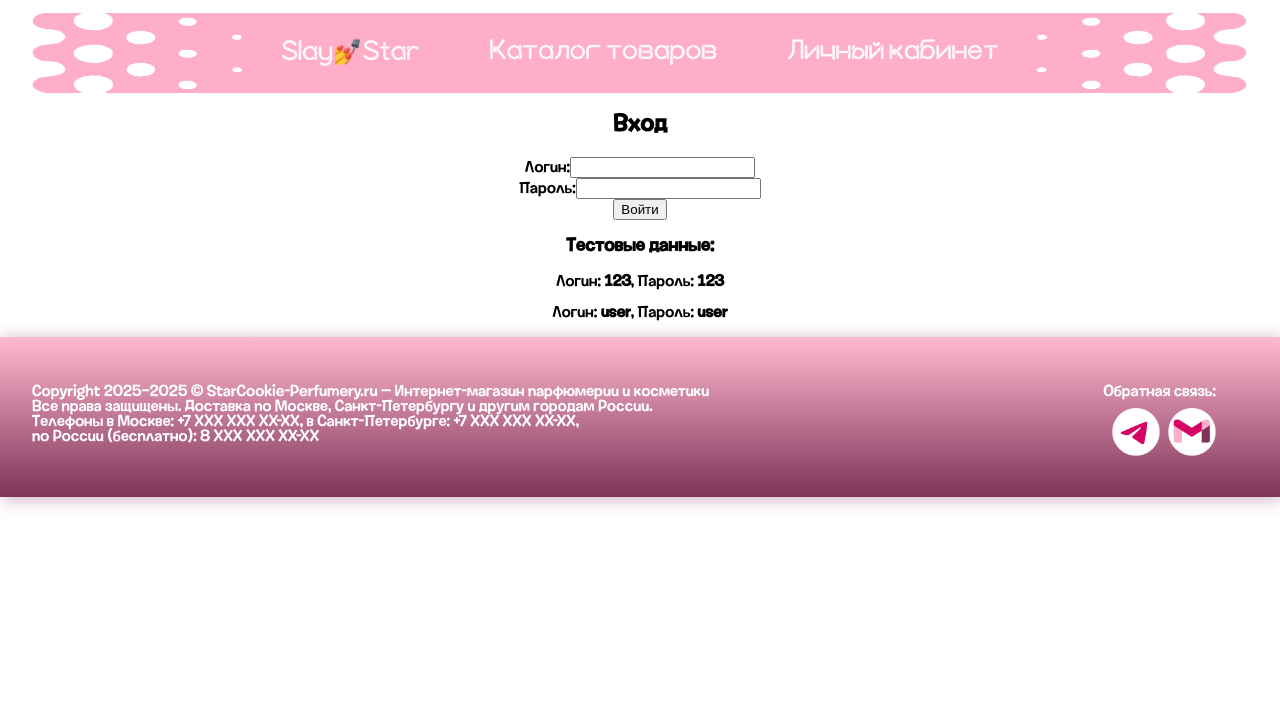
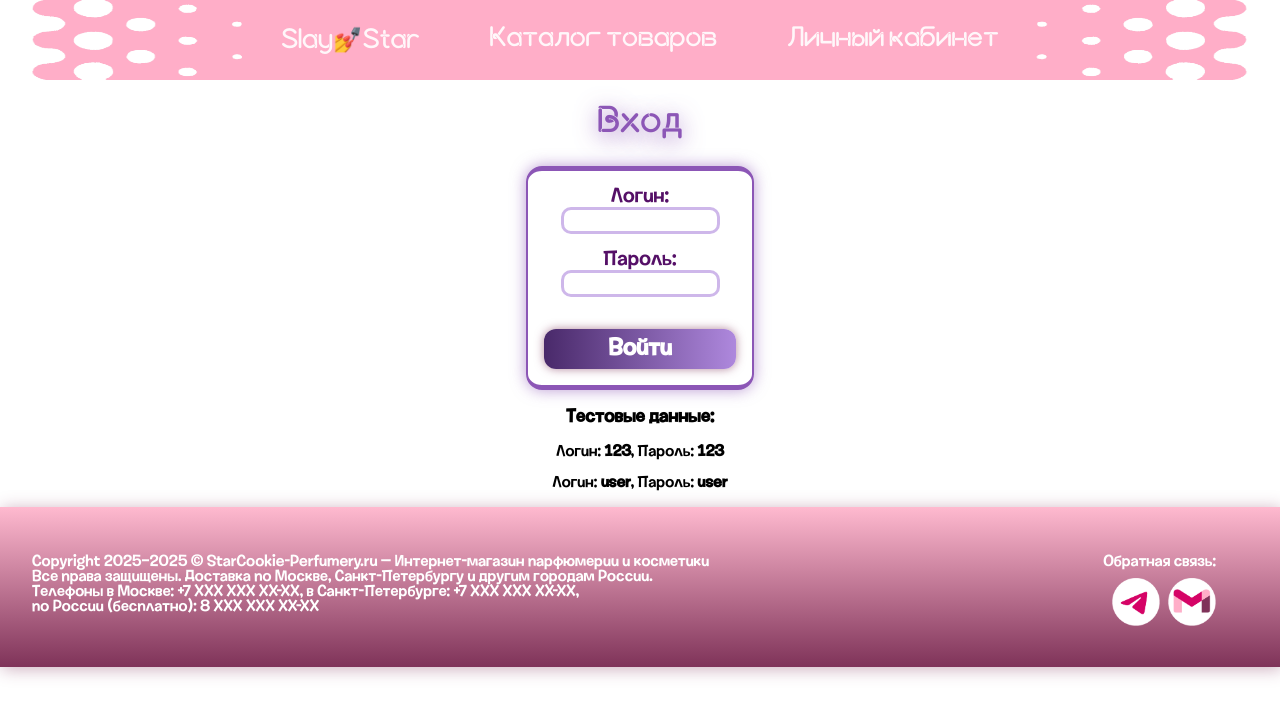
Before and after one commit to StarCookie256/curse_ovik, a React (Create React App) app: page /login in a window 1280 px wide. Shown: the top 716 px of the page. Built offline with nearby package versions, Linux system fonts and the light colour scheme.

Commit message:
фронт - пилил стили тут и там, начал делать страницу регистрации, но сначала сделаем подключение к бэку потом

```diff
--- a/src/api/services/authService.js
+++ b/src/api/services/authService.js
@@ -126,19 +126,19 @@ const realAuthService = {
 const mockUsers = [
 	{
 		id: 1,
-		name: "Говножрун",
+		name: "злий касане тето",
 		email: "123",
 		password: "123",
-		image: "https://images.unsplash.com/photo-1472099645785-5658abf4ff4e?w=150",
+		image: "https://i.pinimg.com/736x/53/c1/1f/53c11f24f3121b0c8ad8f8de87b5c199.jpg",
 		phone: "+7 (999) 123-45-67",
     address: "Ул. Пушкина, дом Колотушкина"
 	},
 	{
 		id: 2,
-		name: "Пердун",
+		name: "злий мику хастуна",
 		email: "user",
 		password: "user",
-		image: "https://images.unsplash.com/photo-1472099645785-5658abf4ff4e?w=150",
+		image: "https://i.redd.it/hatsune-miku-analog-horror-by-me-v0-6docxzxhdwad1.png?width=2298&format=png&auto=webp&s=9039fa14cc65cba2ff9531242d9ba40eb6cb6bb9",
 		phone: "+7 (999) 123-45-67",
     address: "Ул. Пушкина, дом Колотушкина"
 	}
--- a/src/components/filterBar/filterBar.css
+++ b/src/components/filterBar/filterBar.css
@@ -58,7 +58,6 @@
   width: 100%;
   padding: 10px 0;
   border-radius: 12px;
-  font-size: 14px;
   font-weight: bold;
   background: linear-gradient(to right, rgb(127, 51, 89, 0.8), rgba(255, 156, 187, 0.8));
   color: white;
--- a/src/components/perfumeryFooter/perfumeryFooter.css
+++ b/src/components/perfumeryFooter/perfumeryFooter.css
@@ -4,6 +4,7 @@
   height: 10rem;
   box-shadow: 2px 2px 1rem rgb(127, 51, 89, 0.4);
   display: flex;
+  margin-top: auto;
 }
 @media (max-width: 768px) {
   .perfumeryFooter-container {
--- a/src/components/perfumeryHeader/perfumeryHeader.css
+++ b/src/components/perfumeryHeader/perfumeryHeader.css
@@ -6,7 +6,6 @@
   background-size: 95% 100%;
   background-position: center;
   background-repeat: no-repeat;
-  margin-top: 1%;
   display: flex;
   justify-content: center; /* меняем left на center */
   align-items: center;
--- a/src/index.css
+++ b/src/index.css
@@ -3,6 +3,7 @@ body {
   font-family: 'NormalTextFont';
   -webkit-font-smoothing: antialiased;
   -moz-osx-font-smoothing: grayscale;
+  height: 100%;
 }
 
 code {
--- a/src/pages/cabinet/CabinetPage.css
+++ b/src/pages/cabinet/CabinetPage.css
@@ -0,0 +1,121 @@
+.cabinet-page-container{
+  display: flex;
+  flex-direction: column;
+  margin: 1rem 6rem 1rem 6rem;
+  padding: 1rem;
+  border: 2px solid #8c56b6;
+  border-top: 5px solid #8c56b6;
+  border-bottom: 5px solid #8c56b6;
+  box-shadow: 0 0 15px rgb(140, 86, 182, 0.6);
+  border-radius: 16px;
+  color: #7f3359;
+  font-size: 1.1rem;
+  height: auto;
+  min-height: 40vh;
+  margin-bottom: 13.5%;
+}
+
+.cabinet-page-elements-container{
+  display: flex;
+  flex-direction: row;
+  flex-wrap: wrap;
+  height: 100%;
+}
+
+.cabinet-page-info-container{
+  width: 59%;
+  display: flex;
+  flex-direction: column;
+  align-items:baseline;
+  justify-content: space-between;
+}
+
+.cabinet-page-top-info-container{
+  display: flex;
+  flex-direction: row;
+  margin-bottom: 1.5rem;
+}
+
+.cabinet-page-image-container{
+  position: relative;
+  display: inline-flex;
+  align-self: center;
+  width: auto;
+  margin-right: 1rem;
+}
+
+.cabinet-page-image{
+  width: 110px;
+  height: 110px;
+  border-radius: 50%;
+  border: 4px solid rgb(213, 3, 102, 0.8);
+  box-shadow: 0 0 15px rgb(213, 3, 102,0.6);
+}
+
+.cabinet-page-top-info{
+  display: flex;
+  flex-direction: column;
+  align-items: last baseline;
+}
+
+.cabinet-page-other-info-container{
+  margin-top: 8rem;
+  display: flex;
+  flex-direction: column;
+  align-items: last baseline;
+}
+
+.cabinet-page-text{
+  margin: 0 !important;
+}
+
+.cabinet-page-adress-picker-container{
+  width: 40%;
+  border: 2px solid #7f3359;
+  border-radius: 10px;
+  height: auto;
+}
+
+.cabinet-page-map{
+  background: gainsboro;
+  border-radius: 8px 8px 0 0;
+  flex: 1;
+  min-height: 15rem;
+}
+
+.cabinet-page-adress-picker{
+  padding: 1rem;
+  display: flex;
+  flex-direction: column;
+  gap: 1rem;
+  border-top: 2px solid #7f3359;
+}
+
+.cabinet-page-button{
+  margin-top: auto;
+  width: 12rem;
+  margin-top: 1rem;
+  padding: 0.5rem;
+  border-radius: 12px;
+  font-size: 1.3rem;
+  font-weight: bold;
+  background: linear-gradient(to right, rgb(140, 86, 182), rgba(255, 156, 187));
+  color: white;
+  cursor: pointer;
+  border: none;
+  transition: all 0.3s ease;
+  box-shadow: 0 0 10px rgb(140, 86, 182, 0.6);
+  font-family: 'NormalTextFont';
+}
+
+.cabinet-page-button.exit{
+  width: 14rem;
+}
+
+.cabinet-page-button.adress{
+  align-self: flex-end;
+}
+
+.cabinet-page-button:hover {
+  box-shadow: 0 0 15px rgb(140, 86, 182, 0.9);
+}
--- a/src/pages/cabinet/CabinetPage.jsx
+++ b/src/pages/cabinet/CabinetPage.jsx
@@ -1,19 +1,79 @@
 import './CabinetPage.css';
 import { useAuth } from '../../components/context/AuthContext';
+import { useState, useEffect } from 'react';
 
 function CabinetPage(){
-  const {logout} = useAuth();
+  const {user, logout, refreshProfile} = useAuth();
+  const [userData, setUserData] = useState(null);
+  const [loading, setLoading] = useState(true);
+
+  useEffect(() => {
+    loadUserData();
+  }, []);
+
+  const loadUserData = async () => {
+    try {
+      setLoading(true);
+      await refreshProfile();
+      const data = user;
+      console.log(user);
+      setUserData(data);
+    } catch (error) {
+      console.error('Error loading user data:', error);
+    } finally {
+      setLoading(false);
+    }
+  };
+
   const exit = () => {
     logout();
   }
 
+  if(loading){
+    return(
+      <div className='cabinet-page-container'>
+        Загрузка...
+      </div>
+    );
+  }
+
   return(
-    <div>личный кабинет типо
-      <button
-        onClick={exit}
-      >
-        Выйди отсюда ирод
-      </button>
+    <div className='cabinet-page-container'>
+      <div className='cabinet-page-elements-container'>
+
+        <div className='cabinet-page-info-container'>
+
+          <div className='cabinet-page-top-info-container'>
+            <div className='cabinet-page-image-container'>
+              <img
+                className='cabinet-page-image'
+                src={userData.image}
+                alt="IMG"
+              />
+            </div>
+            <div className='cabinet-page-top-info'>
+              <p className='cabinet-page-text'>{userData.name}</p>
+              <p className='cabinet-page-text'>Электронная почта: {userData.email}</p>
+            </div>
+          </div>
+          <div className='cabinet-page-other-info-container'>
+            <p className='cabinet-page-text'>Телефон: {userData.phone}</p>
+            <p className='cabinet-page-text'>Адрес: {userData.address}</p>
+            <button className='cabinet-page-button exit' onClick={exit}>Выйти из аккаунта</button>
+          </div>
+
+        </div>
+
+        <div className='cabinet-page-adress-picker-container'>
+          <div className='cabinet-page-map'>
+            заглушка карты яндекс
+          </div>
+          <div className='cabinet-page-adress-picker'>
+            <p className='cabinet-page-text'>Выбранный адрес: улица пупупупууушкина 42, д.42</p>
+            <button className='cabinet-page-button adress'>Выбрать</button>
+          </div>
+        </div>
+      </div>
     </div>
   );
 }
--- a/src/pages/login/LoginPage.css
+++ b/src/pages/login/LoginPage.css
@@ -1,19 +1,75 @@
-/* .login-page-container{
+.login-page-container{
+  flex: 1; /* растягивается на все доступное пространство */
+  display: flex;
+  flex-direction: column;
+  overflow: visible;
+}
 
+.login-page-form{
+  display: flex;
+  flex-direction: column;
+  margin: auto;
+  padding: 1rem;
+  border: 2px solid #8c56b6;
+  border-top: 5px solid #8c56b6;
+  border-bottom: 5px solid #8c56b6;
+  box-shadow: 0 0 15px rgb(140, 86, 182, 0.6);
+  border-radius: 16px;
+  gap: 1rem;
 }
 
 .login-page-title{
-
+  text-align: center;
+  font-size: 2rem;
+  font-weight: 800;
+  color: #8c56b6;
+  text-shadow: 0 0.3rem 1.4rem rgb(140, 86, 182, 0.8);
+  font-family: 'HeaderFont';
+  margin-bottom: 1rem;
+  padding-bottom: 0.5rem;
 }
 
 .login-page-error{
-
+  color: red;
 }
 
 .login-page-input-container{
-
+  flex: 1;
+  display: flex;
+  flex-direction: column;
+  align-items: center;
+  font-size: 1.3rem !important;
+  color: #551067;
 }
 
 .login-page-input{
+  color: #551067;
+  background: none;
+  border: 3px solid rgb(174, 136, 221, 0.6);
+  border-radius: 10px;
+  outline: none;
+  height: 1.2rem;
+  font-family: 'NormalTextFont';
+}
 
-} */
+.login-page-input:focus{
+  outline: 3px solid rgb(140, 86, 182);
+}
+
+.login-page-submit-button{
+  margin-top: auto;
+  width: 12rem;
+  margin-top: 1rem;
+  padding: 0.5rem;
+  border-radius: 12px;
+  font-size: 14px;
+  font-weight: bold;
+  background: linear-gradient(to right, #49296a, rgb(174, 136, 221));
+  color: white;
+  cursor: pointer;
+  border: none;
+  transition: all 0.3s ease;
+  box-shadow: 0 0 10px rgb(127, 51, 89, 0.6);
+  font-family: 'NormalTextFont';
+  font-size: 1.5rem;
+}
--- a/src/pages/login/LoginPage.jsx
+++ b/src/pages/login/LoginPage.jsx
@@ -36,7 +36,10 @@ function LoginPage(){
 
       {error && <div className="login-page-error">{error}</div>}
 
-      <form onSubmit={handleSubmit}>
+      <form
+        className='login-page-form'
+        onSubmit={handleSubmit}
+      >
         <div className="login-page-input-container login">
           <label>Логин:</label>
           <input
```
Also changed, not shown: src/pages/register/RegisterPage.css (added), src/pages/register/RegisterPage.jsx (added).
